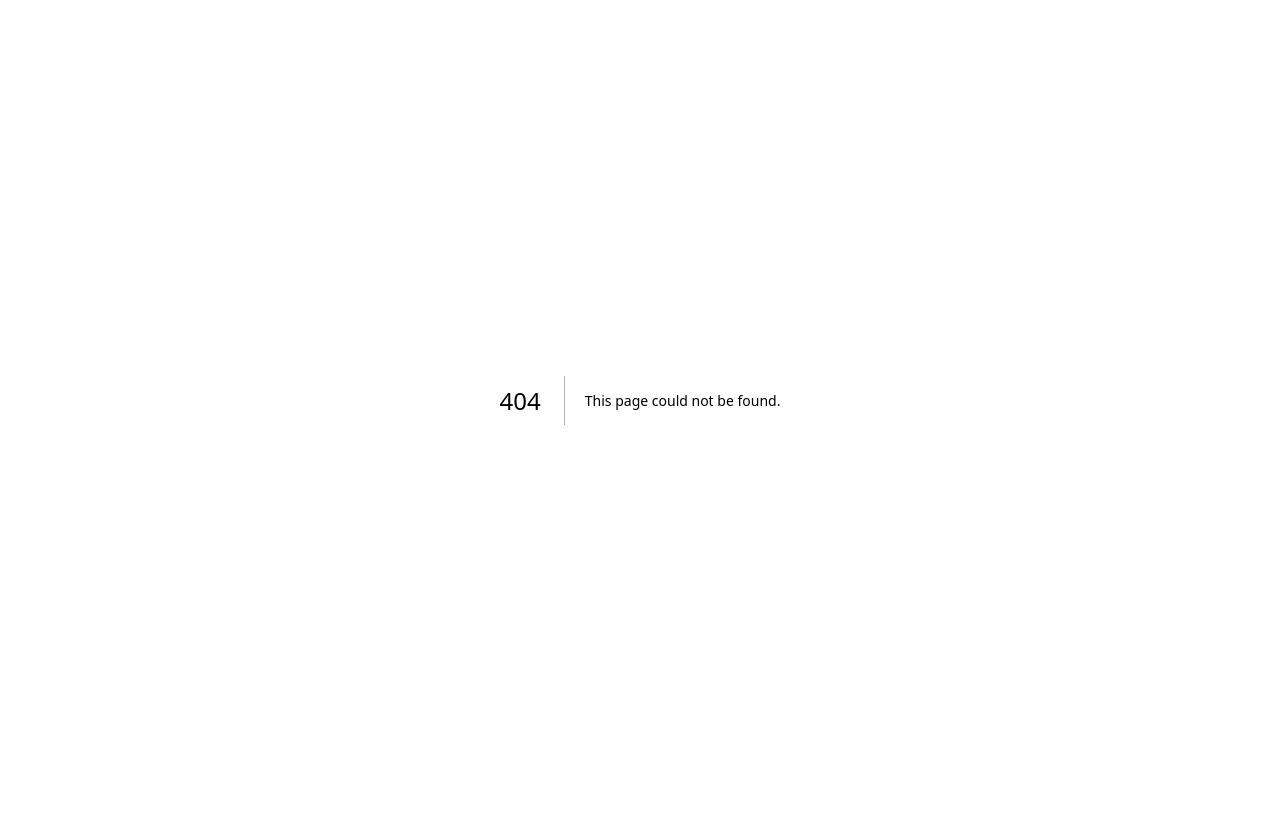
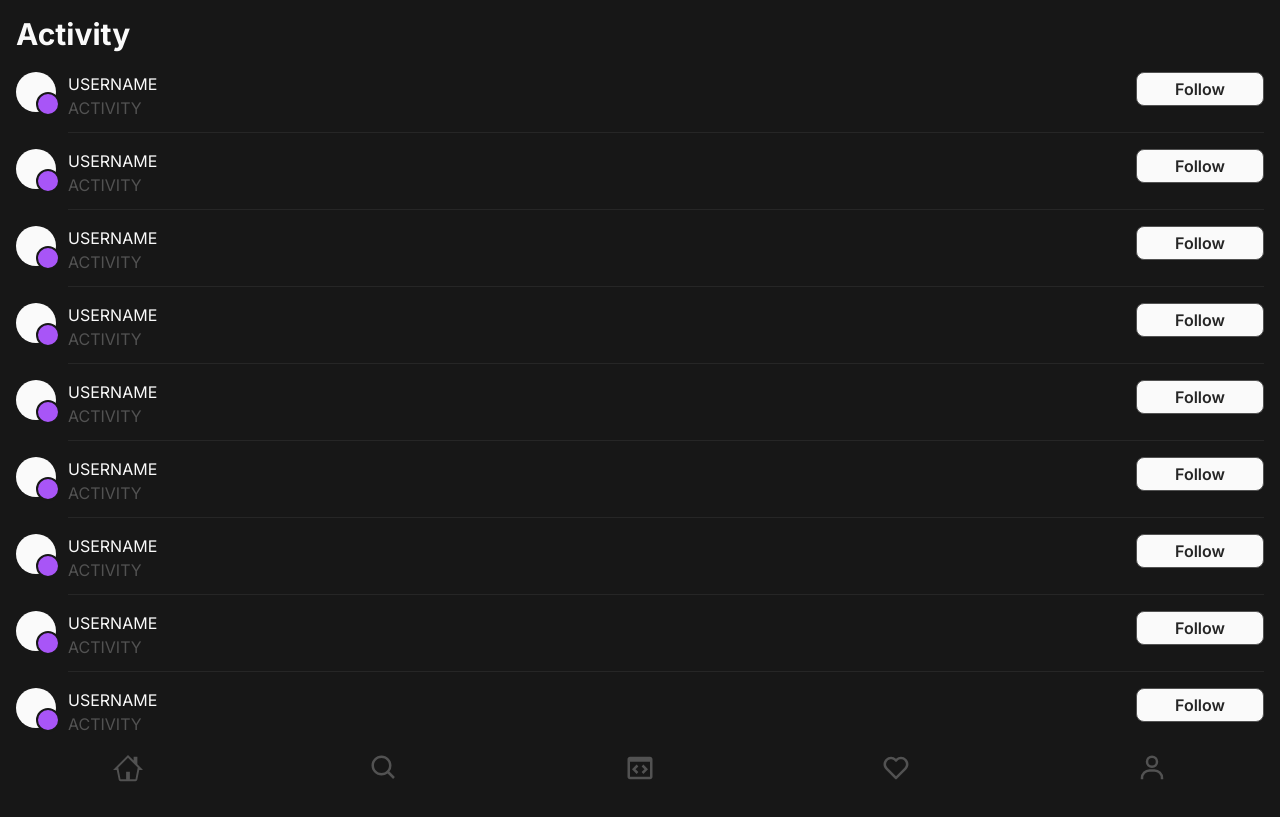
Before and after one commit to myyrez/social-media, a Next.js app: page /activity in a window 1280 px wide. Before the commit this address had no page. Built offline with nearby package versions, Linux system fonts and the light colour scheme.

Commit message:
páginas Activity e User feitas

```diff
--- /dev/null
+++ b/app/activity/page.tsx
@@ -0,0 +1,23 @@
+import ActivityUserCard from "@/components/ActivityUserCard";
+import Navbar from "@/components/Navbar";
+
+export default function ActivityPage() {
+    return (
+        <div>
+            <Navbar />
+
+            <div className="p-4 pb-16 flex flex-col gap-2">
+                <h1 className="text-neutral-50 text-3xl font-bold mb-2">Activity</h1>
+                <ActivityUserCard />
+                <ActivityUserCard />
+                <ActivityUserCard />
+                <ActivityUserCard />
+                <ActivityUserCard />
+                <ActivityUserCard />
+                <ActivityUserCard />
+                <ActivityUserCard />
+                <ActivityUserCard />
+            </div>
+        </div>
+    )
+}
--- a/app/globals.css
+++ b/app/globals.css
@@ -7,3 +7,18 @@
     @apply bg-neutral-900;
   }
 }
+
+@layer utilities {
+  @variants responsive {
+    /* Hide scrollbar for Chrome, Safari and Opera */
+    .no-scrollbar::-webkit-scrollbar {
+        display: none;
+    }
+
+    /* Hide scrollbar for IE, Edge and Firefox */
+    .no-scrollbar {
+        -ms-overflow-style: none;  /* IE and Edge */
+        scrollbar-width: none;  /* Firefox */
+    }
+  }
+}
--- a/app/search/page.tsx
+++ b/app/search/page.tsx
@@ -7,13 +7,13 @@ export default function SearchPage() {
         <div className="">
             <Navbar />
 
-            <div className="p-4 flex flex-col gap-2">
+            <div className="p-4 pb-16 flex flex-col gap-2">
                 <h1 className="text-neutral-50 text-3xl font-bold">Search</h1>
                 <SearchBar />
-            <SearchUserCard />
-            <SearchUserCard />
-            <SearchUserCard />
-            <SearchUserCard />
+                <SearchUserCard />
+                <SearchUserCard />
+                <SearchUserCard />
+                <SearchUserCard />
             </div>
         </div>
     )
--- /dev/null
+++ b/app/user/page.tsx
@@ -0,0 +1,47 @@
+import Navbar from "@/components/Navbar";
+import SuggestedForYou from "@/components/SuggestedForYou";
+
+export default function UserPage() {
+    return (
+        <div className="text-neutral-50">
+            <Navbar />
+
+            <div className="flex px-5 justify-end my-2">
+                <button className="flex">LOGOUT</button>
+            </div>
+
+            <div className="flex justify-between px-5">
+                <div>
+                    <h1 className="font-bold text-xl">USERNAME</h1>
+                    <h1>NAME</h1>
+                    <h1 className="text-neutral-600">FOLLOWERS</h1>
+                </div>
+                <div className="bg-neutral-50 h-14 w-14 rounded-full
+                    flex flex-none justify-center items-center
+                "/>
+            </div>
+
+            <div className="flex justify-between px-5 my-4 gap-4">
+                <button className="rounded-lg border border-neutral-800 font-semibold text-neutral-50 px-6 w-full py-1 h-fit">Edit profile</button>
+                <button className="rounded-lg border border-neutral-800 font-semibold text-neutral-50 px-6 w-full py-1 h-fit">Share profile</button>
+            </div>
+
+            <div className="px-5 text-lg">
+                <h1 className="mb-2">Suggested for you</h1>
+
+                <div className="flex overflow-scroll gap-2 no-scrollbar">
+                    <SuggestedForYou />
+                    <SuggestedForYou />
+                    <SuggestedForYou />
+                </div>
+            </div>
+
+            <div className="relative border-t border-b my-4 py-3 font-semibold
+                border-neutral-800 text-neutral-600 flex justify-around">
+                <h1>Codes</h1>
+                <h1>Replies</h1>
+                <div className="absolute bottom-0 left-0 border-neutral-50 h-[2px] w-1/2 bg-neutral-50" />
+            </div>
+        </div>
+    )
+}
--- /dev/null
+++ b/components/ActivityUserCard/index.tsx
@@ -0,0 +1,28 @@
+import FollowButton from "../FollowButton";
+import SeeButton from "../SeeButton";
+
+export default function ActivityUserCard() {
+    return (
+        <div className="flex items-start my-1">
+            <div className="relative">
+                <div className="bg-neutral-50 h-10 w-10 rounded-full
+                    flex flex-none justify-center items-center
+                "/>
+                <div className="bg-purple-500 border-2 border-neutral-900
+                    absolute h-6 w-6 top-5 left-5 rounded-full
+                    flex flex-none justify-center items-center
+                "/>
+            </div>
+            <div className="flex gap-4 w-full justify-between
+                border-b pb-3 ml-3 border-neutral-800
+            ">
+                <div className="flex flex-col">
+                    <h1 className="text-neutral-50">USERNAME</h1>
+                    <h1 className="text-neutral-600">ACTIVITY</h1>
+                </div>
+                <FollowButton />
+                {/* <SeeButton /> */}
+            </div>
+        </div>
+    )
+}
--- a/components/FollowButton/index.tsx
+++ b/components/FollowButton/index.tsx
@@ -1,5 +1,5 @@
 export default function FollowButton() {
     return (
-        <button className="rounded-lg border border-neutral-600 font-semibold text-neutral-50 px-6 py-1 h-fit">Follow</button>
+        <button className="rounded-lg border border-neutral-600 font-semibold bg-neutral-50 text-neutral-800 w-32 px-6 py-1 h-fit">Follow</button>
     )
 }
--- a/components/Navbar/index.tsx
+++ b/components/Navbar/index.tsx
@@ -9,13 +9,13 @@ export default function Navbar() {
             bg-neutral-900 text-3xl text-neutral-600
             w-full h-16
             fixed bottom-0
-            flex justify-around items-center
+            flex justify-around items-center z-50
             ">
             <Link href={"/"}> <GoHome className='text-neutral-600' /> </Link>
             <Link href={"/search"}> <BiSearch /> </Link>
             <div> <BiCodeBlock /> </div>
-            <div> <BiHeart /> </div>
-            <div> <BiUser /> </div>
+            <Link href={"/activity"}> <BiHeart /> </Link>
+            <Link href={"/user"}> <BiUser /> </Link>
         </div>
     )
 }
--- a/components/SearchUserCard/index.tsx
+++ b/components/SearchUserCard/index.tsx
@@ -12,7 +12,6 @@ export default function SearchUserCard() {
                 <div className="flex flex-col">
                     <h1 className="text-neutral-50">USERNAME</h1>
                     <h1 className="text-neutral-600">NAME</h1>
-                    {/* <h1 className="text-neutral-50">FOLLOWERS</h1> */}
                 </div>
                 <FollowButton />
             </div>
--- /dev/null
+++ b/components/SeeButton/index.tsx
@@ -0,0 +1,5 @@
+export default function SeeButton() {
+    return (
+        <button className="rounded-lg border border-neutral-600 bg-neutral-50 font-semibold text-neutral-800 px-6 py-1 h-fit">See</button>
+    )
+}
--- /dev/null
+++ b/components/SuggestedForYou/index.tsx
@@ -0,0 +1,19 @@
+import FollowButton from "../FollowButton";
+
+export default function SuggestedForYou() {
+    return (
+        <div className="bg-neutral-800 rounded-2xl
+            h-48 w-40 px-4 py-4
+            flex flex-col gap-3 justify-center items-center
+        ">
+            <div className="bg-neutral-50 h-14 w-14 rounded-full
+                flex flex-none justify-center items-center
+            "/>
+            <div className="flex flex-col items-center">
+                <h1 className="text-base">USERNAME</h1>
+                <h1 className="text-sm text-neutral-500">NAME</h1>
+            </div>
+            <FollowButton />
+        </div>
+    )
+}
```
